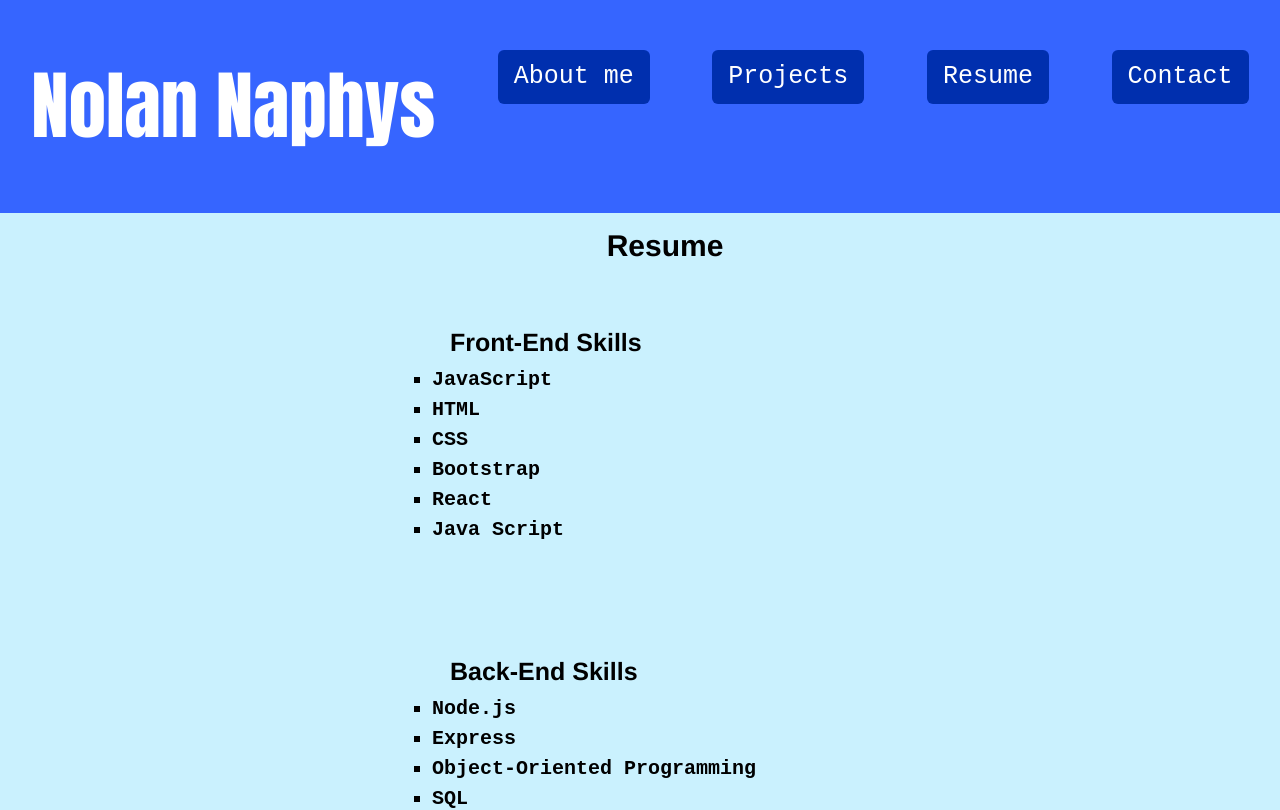
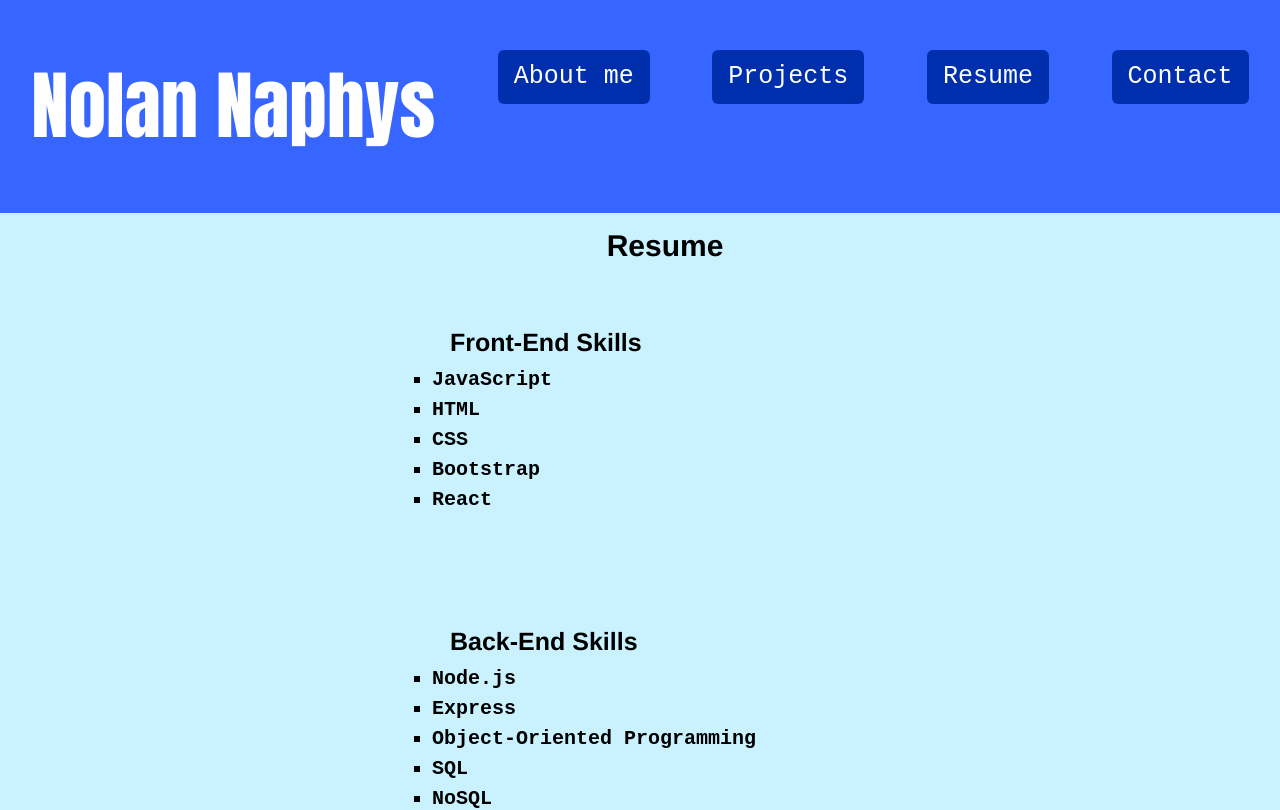
Before and after one commit to nolannaphys/react-portfolio, a React (Vite) app: page /resume in a window 1280 px wide. Shown: the top 810 px of the page. Built offline with nearby package versions, Linux system fonts and the light colour scheme.

Commit message:
added new profile picture and updated about page

```diff
--- a/src/pages/About.jsx
+++ b/src/pages/About.jsx
@@ -1,4 +1,4 @@
-import profilePic from '../assets/profile-image.jpg';
+import profilePic from '../assets/nolan-profile.jpeg';
 import './style/About.css';
 
 export default function About() {
--- a/src/pages/Resume.jsx
+++ b/src/pages/Resume.jsx
@@ -13,7 +13,6 @@ export default function Resume() {
                         <li>CSS</li>
                         <li>Bootstrap</li>
                         <li>React</li>
-                        <li>Java Script</li>
                     </ul>
                 </section>
                 <section className="back-end">
```
Also changed, not shown: src/assets/nolan-profile.jpeg (added).
